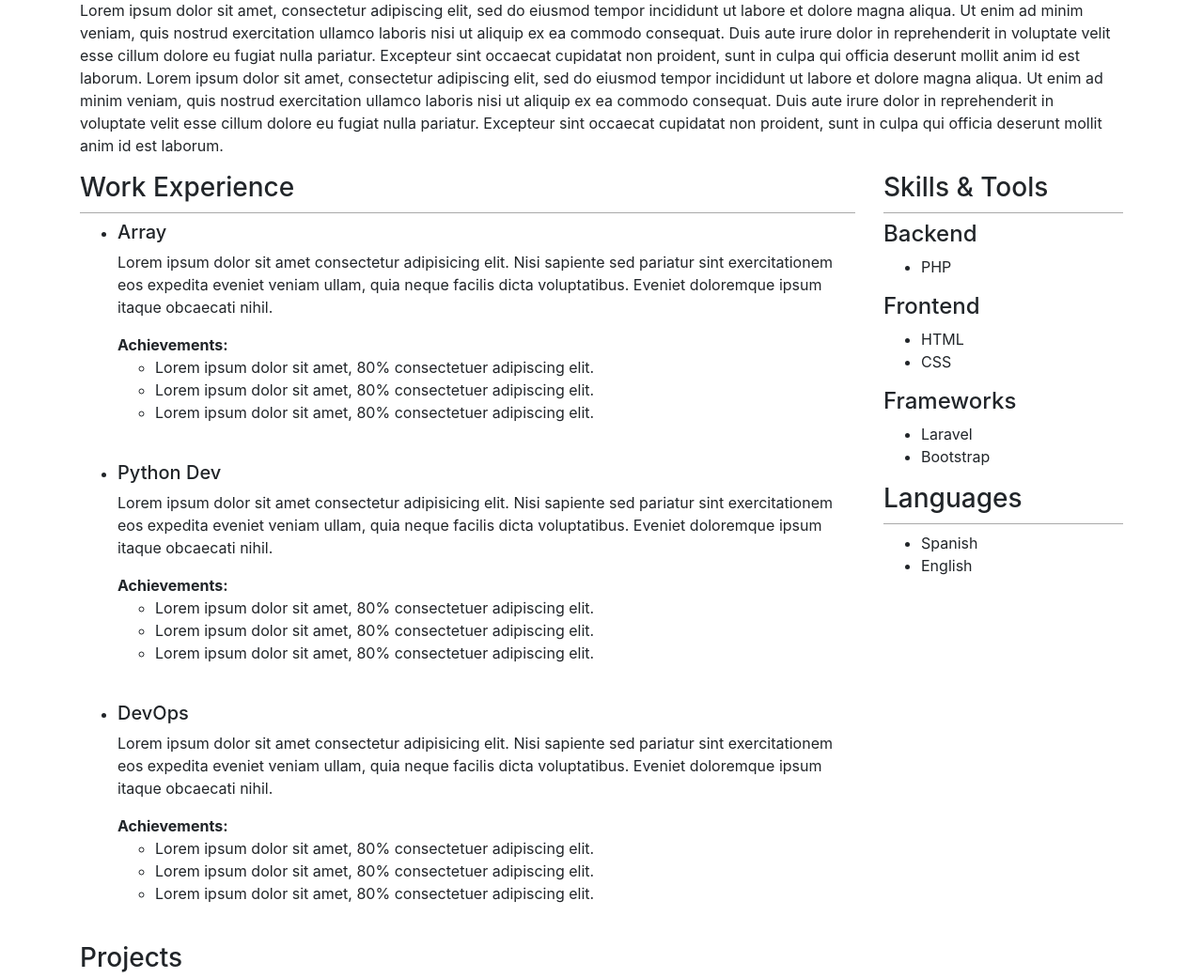
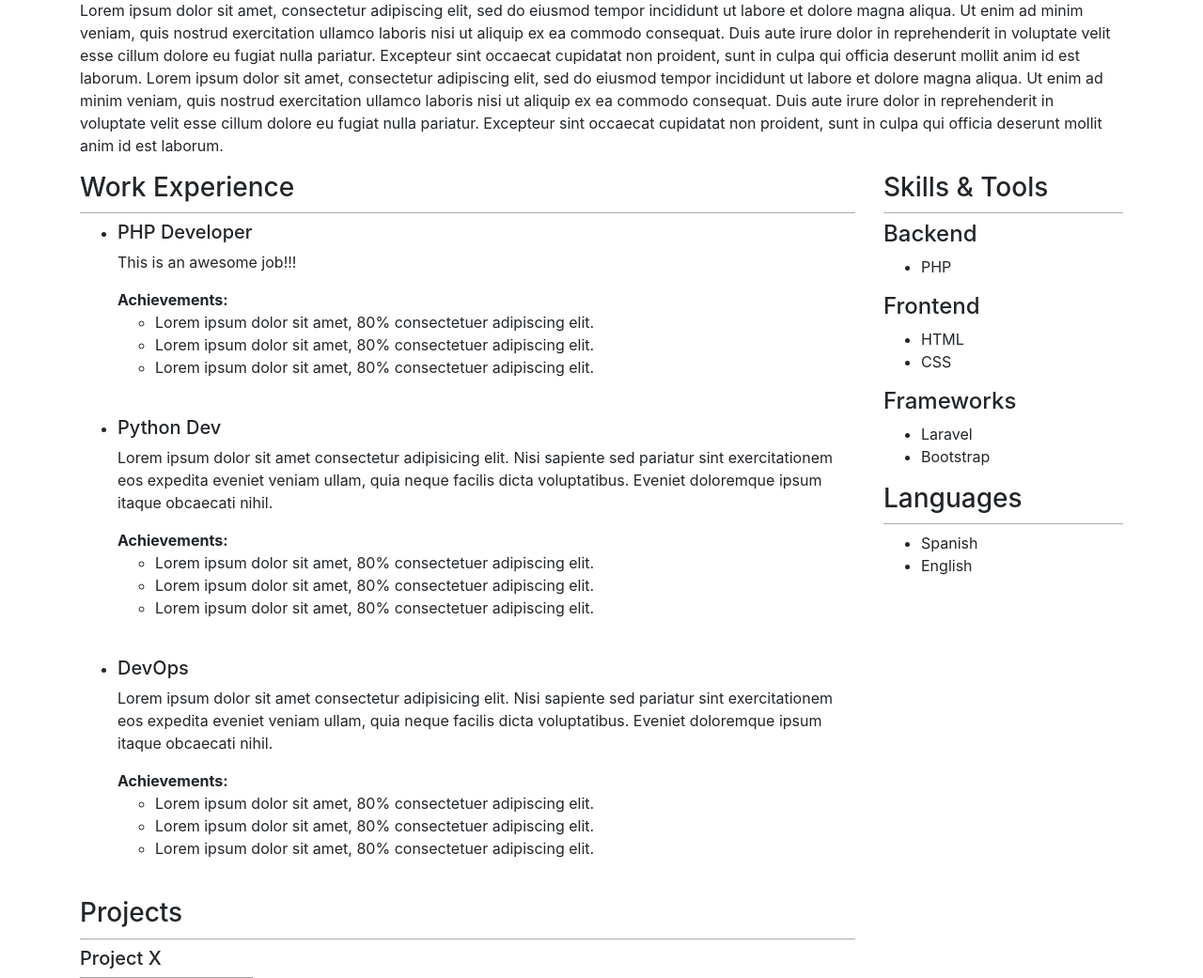
Before and after one commit to jairlozano/php, a PHP site: page / in a window 1280 px wide. Shown: the part 313-1354 px from the top of the page at 94% size. Run offline with PHP 8.4, Linux system fonts and the light colour scheme; grey boxes are pictures that could not be loaded.

Commit message:
Actualizacion a seccion de uso de arreglos anidados

```diff
--- a/index.php
+++ b/index.php
@@ -2,10 +2,15 @@
 $name = "Hector Benitez";
 $jobs = [
 	[
-		'title' => 'PHP Developer'
+		'title' => 'PHP Developer',
+		'description' => 'This is an awesome job!!!'
 	],
-	1 => 'Python Dev',
-	2 => 'DevOps'
+	[
+		'title' => 'Python Dev'
+	],
+	[
+		'title' => 'DevOps'
+	]
 ];
 ?>
 <!doctype html>
@@ -56,8 +61,8 @@ $jobs = [
           <h3 class="border-bottom-gray" >Work Experience</h3>
           <ul>
             <li class="work-position">
-	    <h5><?php echo $jobs[0]; ?></h5>
-              <p>Lorem ipsum dolor sit amet consectetur adipisicing elit. Nisi sapiente sed pariatur sint exercitationem eos expedita eveniet veniam ullam, quia neque facilis dicta voluptatibus. Eveniet doloremque ipsum itaque obcaecati nihil.</p>
+	    <h5><?php echo $jobs[0]['title']; ?></h5>
+              <p><?php echo $jobs[0]['description']; ?></p>
               <strong>Achievements:</strong>
               <ul>
                 <li>Lorem ipsum dolor sit amet, 80% consectetuer adipiscing elit.</li>
@@ -66,7 +71,7 @@ $jobs = [
               </ul>
             </li>
             <li class="work-position">
-                <h5><?php echo $jobs[1]; ?></h5>
+                <h5><?php echo $jobs[1]['title']; ?></h5>
                 <p>Lorem ipsum dolor sit amet consectetur adipisicing elit. Nisi sapiente sed pariatur sint exercitationem eos expedita eveniet veniam ullam, quia neque facilis dicta voluptatibus. Eveniet doloremque ipsum itaque obcaecati nihil.</p>
                 <strong>Achievements:</strong>
                 <ul>
@@ -76,7 +81,7 @@ $jobs = [
                 </ul>
               </li>
               <li class="work-position">
-                  <h5><?php echo $jobs[2]; ?></h5>
+                  <h5><?php echo $jobs[2]['title']; ?></h5>
                   <p>Lorem ipsum dolor sit amet consectetur adipisicing elit. Nisi sapiente sed pariatur sint exercitationem eos expedita eveniet veniam ullam, quia neque facilis dicta voluptatibus. Eveniet doloremque ipsum itaque obcaecati nihil.</p>
                   <strong>Achievements:</strong>
                   <ul>
```
